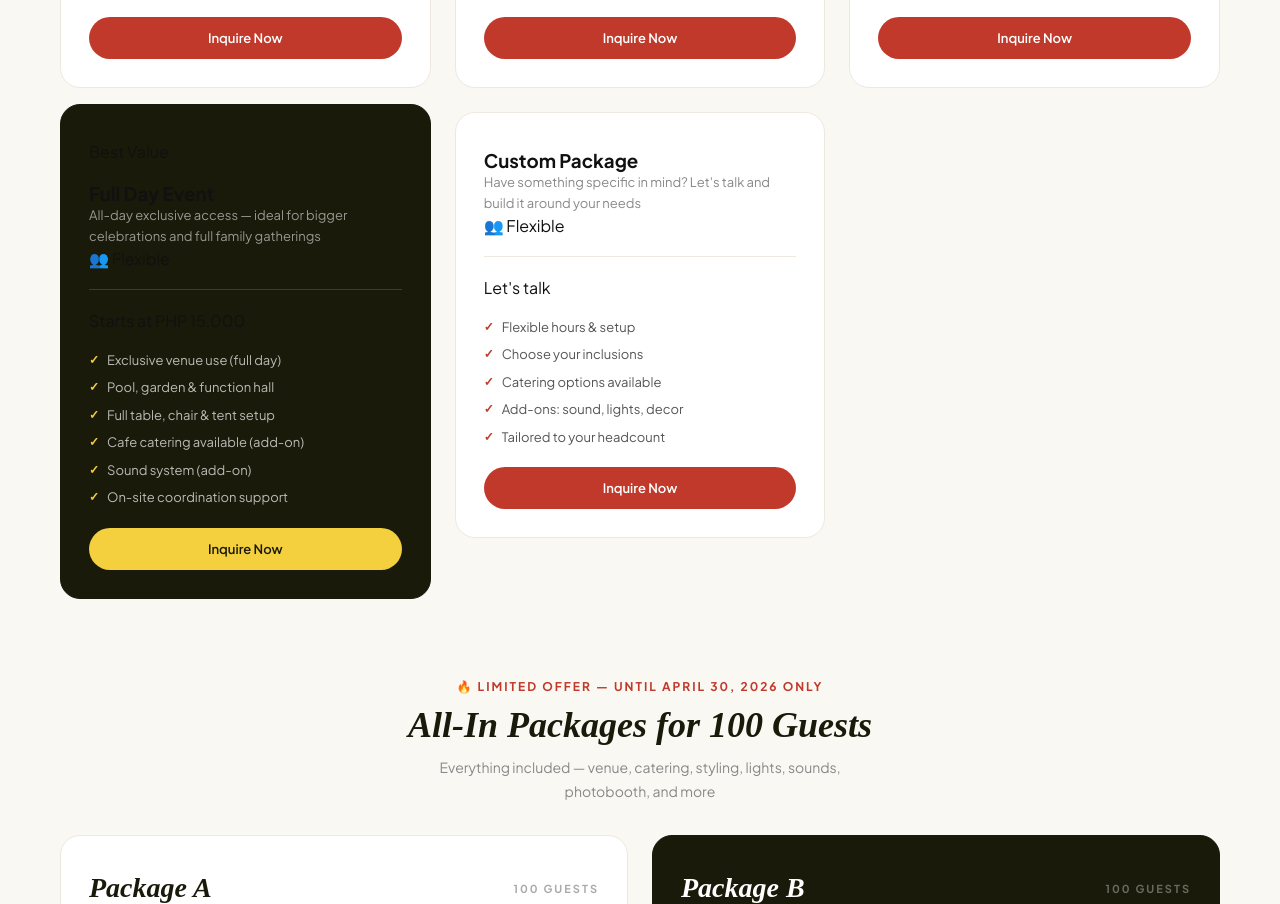
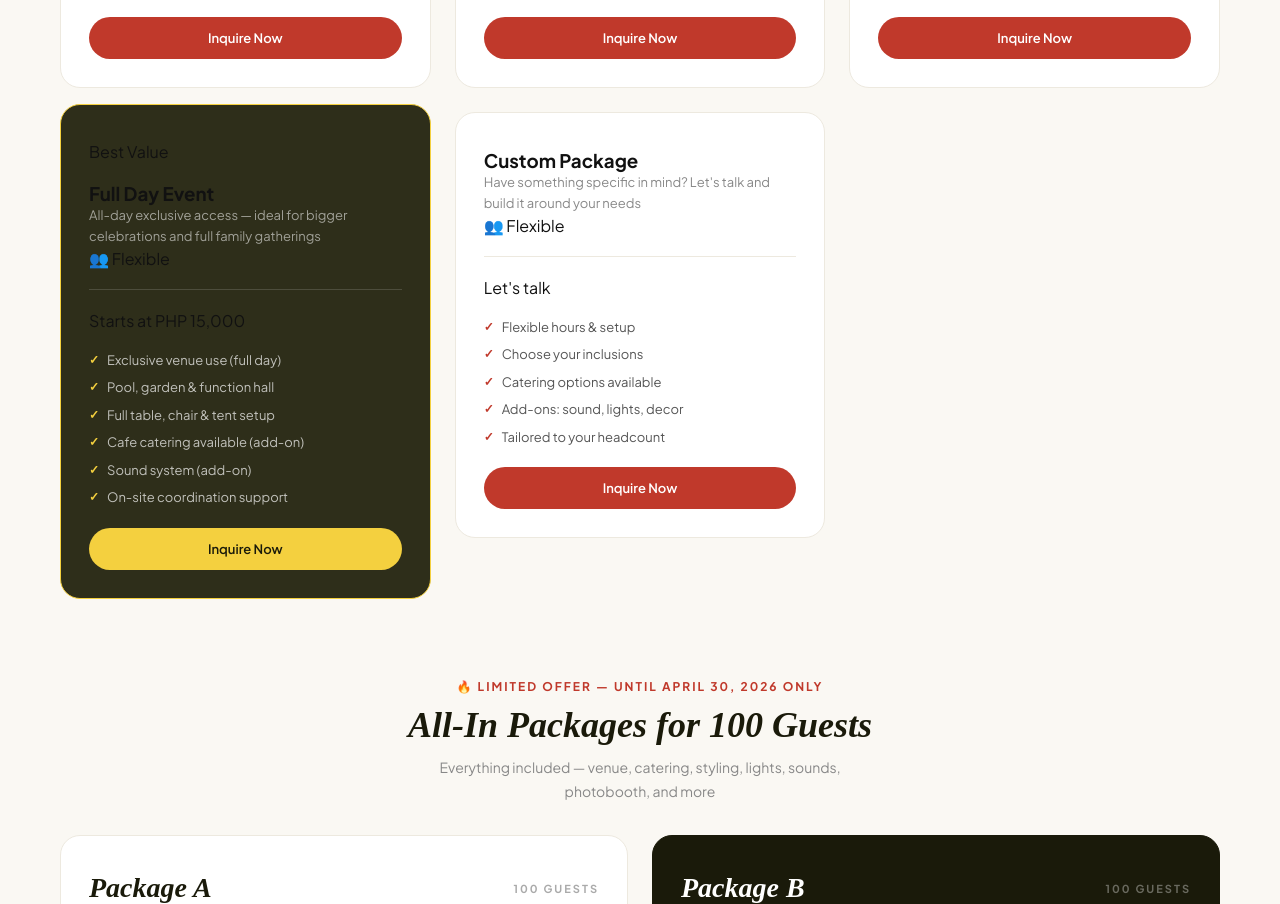
Before and after one commit to guidoifawkes83-stack/lola-lys-website, a plain HTML site: page events.html in a window 1280 px wide. Shown: the part 1945-2849 px from the top of the page. Drawn offline with nearby package versions, Linux system fonts and the light colour scheme; a web font is replaced by a local one.

Commit message:
packagecardcolorupdateCSS

```diff
--- a/events.html
+++ b/events.html
@@ -28,7 +28,7 @@
     <a href="events.html">Events</a>
     <a href="resort.html" class="active">Resort</a>
     <div class="nav-divider"></div>
-    <a href="https://m.me/Estoce123?ref=website_booknow" target="_blank" class="nav-btn">Book Now</a>
+    <a  target="_blank" class="nav-btn">Book Now</a>
   </div>
   <button class="hamburger" id="hamburger" aria-label="Open menu">
     <span></span>
--- a/style.css
+++ b/style.css
@@ -1082,8 +1082,8 @@ a.card-btn {
   transform: translateY(-4px);
 }
 .package-card--featured {
-  background: #1a1a0a;
-  border-color: #1a1a0a;
+  background: #2e2e1a;
+  border-color: #F4D03F;
   transform: translateY(-8px);
 }
 .package-card--featured:hover { transform: translateY(-12px); }
```
